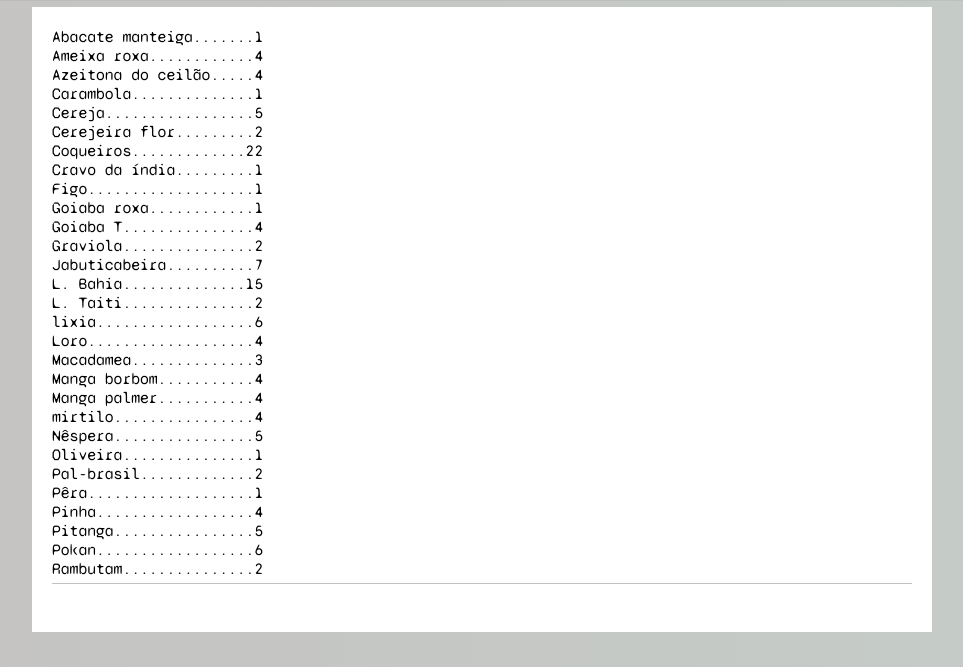
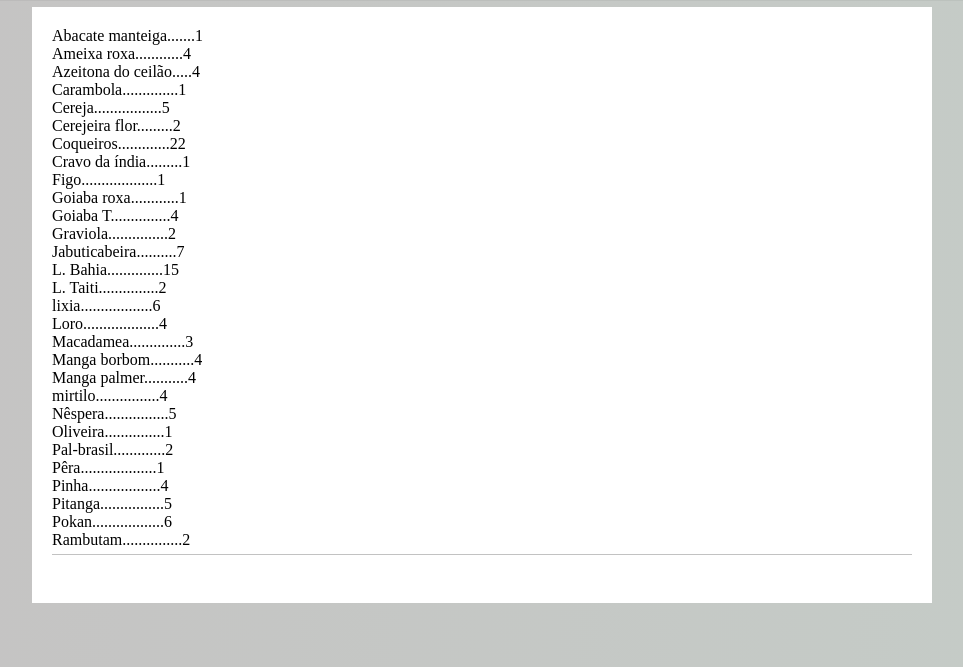
Before and after one commit to sosmarcos/Ordenador, a PHP site: page / in a window 1280 px wide. Shown: the part 133-800 px from the top of the page, without its empty margins (158-1121 px from the left). Run offline with PHP 8.4, Linux system fonts and the light colour scheme; some web fonts are replaced.

Commit message:
Revert "Update style.css"
This reverts commit 0483748fdd793bfaae33fa9e62e5ef397e4ba43f.

```diff
--- a/style.css
+++ b/style.css
@@ -281,10 +281,6 @@ input.linhaRetorno:active {
 
 input {
     outline: none;
-}
-
-section#home_page {
-    font-family: 'syne';
 }
 
 section#calculadora {
```
